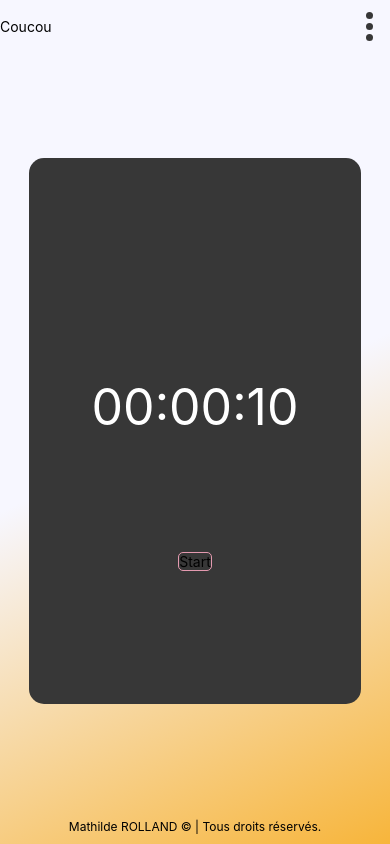
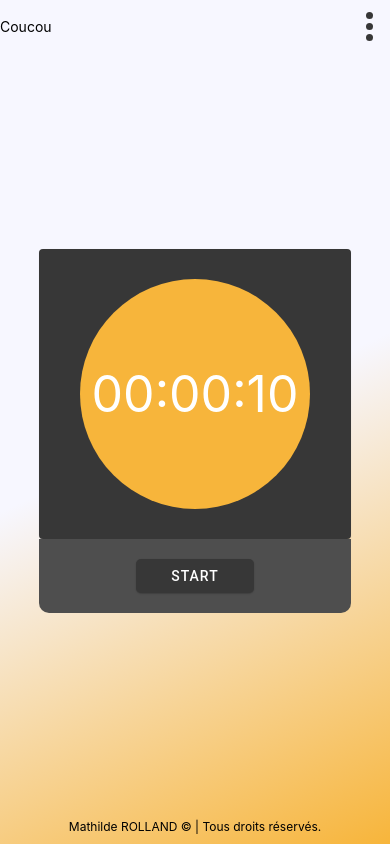
Before and after one commit to MathildeRolland/Pomme-d-Or, a React Native app: screen / in a window 390 px wide. Built offline with nearby package versions, Linux system fonts and the light colour scheme.

Commit message:
Big update of workCard styles

```diff
--- a/package.json
+++ b/package.json
@@ -16,6 +16,7 @@
     "react": "16.13.1",
     "react-dom": "16.13.1",
     "react-native": "https://github.com/expo/react-native/archive/sdk-42.0.0.tar.gz",
+    "react-native-paper": "^4.10.1",
     "react-native-web": "^0.17.1",
     "react-redux": "^7.2.6",
     "redux": "^4.1.2"
--- a/src/components/TimerCards/Button.tsx
+++ b/src/components/TimerCards/Button.tsx
@@ -1,52 +1,61 @@
-import React from 'react';
-import { useDispatch } from 'react-redux';
-import { SetNewConcentrationTime } from '../../redux/actions';
-import { StyleSheet, Pressable, Text } from 'react-native';
-import Colors from '../../../assets/vars/colors';
+// import React from 'react';
+// import { useDispatch, useSelector } from 'react-redux';
+// import { SetNewConcentrationTime } from '../../redux/actions';
+// import { StyleSheet, Pressable, Text } from 'react-native';
+// import Colors from '../../../assets/vars/colors';
+// import { RootState } from '../../redux';
 
-export type Props = {
-    time: number,
-};
+// // RN PAPER
+// import { Button } from 'react-native-paper';
 
-const Button: React.FC<Props> = ({ time }: Props) => {
-    const dispatch = useDispatch();
+// export type Props = {
+//     time: number,
+// };
 
-    // Function to start countdown
-    const timeCountdown = (seconds: number): void => {
-        // Set interval every second => return formated new time string
-        const countdown = setInterval(() => {
-            seconds = seconds - 1;
-            // setNewTime(seconds);
-            dispatch(SetNewConcentrationTime(seconds));
-            if(seconds === 0) {
-                clearInterval(countdown);
-            }
-        }, 1000);
-    }
+// const Button: React.FC<Props> = ({ time }: Props) => {
+//     const { concentrationTime } = useSelector((state: RootState) => state.timer);
+//     const dispatch = useDispatch();
 
-    return (
-        <Pressable
-            style={[styles.button]}
-            onPress={() => {
-                timeCountdown(time)
-            }}
-        >
-            <Text>Start</Text>
-        </Pressable>
-    )
-}
+//     // Function to start countdown
+//     const timeCountdown = (seconds: number): void => {
+//         // Set interval every second => return formated new time string
+//         const countdown = setInterval(() => {
+//             seconds = seconds - 1;
+//             // setNewTime(seconds);
+//             dispatch(SetNewConcentrationTime(seconds));
+//             if(seconds === 0) {
+//                 clearInterval(countdown);
+//             }
+//         }, 1000);
+//     }
 
-const styles = StyleSheet.create({
-    button: {
-        borderWidth: 1,
-        borderColor: Colors.pink,
-        borderRadius: 5,
-    },
-    buttonTitle: {
-        color: Colors.pink,
-        marginHorizontal: 25,
-        marginVertical: 5
-    }
-});
+//     return (
+//         <Button
+//             mode="contained"
+//             style={styles.button}
+//             onPress={() => {
+//                 timeCountdown(time)
+//             }}
+//         >
+//             {concentrationTime === 0 ? "Chill!" : "Start"}
+//         </Button>
+//     )
+// }
 
-export default Button;
+// const styles = StyleSheet.create({
+//     button: {
+//         width: '50%',
+//         borderWidth: 1,
+//         borderColor: Colors.pink,
+//         borderRadius: 5,
+//         paddingHorizontal: 25,
+//         paddingVertical: 10
+//     },
+//     buttonTitle: {
+//         color: Colors.pink,
+//         marginHorizontal: 25,
+//         marginVertical: 5
+//     }
+// });
+
+// export default Button;
--- a/src/components/TimerCards/Timer.tsx
+++ b/src/components/TimerCards/Timer.tsx
@@ -1,6 +1,7 @@
 import React from 'react';
 import { StyleSheet, View, Text } from 'react-native';
 import { convertToTimeStringFormat } from '../../utils/timers';
+import Colors from '../../../assets/vars/colors';
 
 // == == == == == == == == == == TYPES == == == == == == == == == == //
 interface Props {
@@ -21,10 +22,12 @@ const styles = StyleSheet.create({
     container: {
         width: 230,
         height: 230,
-        borderRadius: 115,
+        backgroundColor: Colors.gold,
+        borderRadius: 500,
         justifyContent: 'center',
         alignItems: 'center',
-        marginBottom: 30
+        marginVertical: 30,
+        alignSelf: 'center'
     },
     text: {
         fontSize: 50,
--- a/src/components/TimerCards/WorkCard.tsx
+++ b/src/components/TimerCards/WorkCard.tsx
@@ -1,13 +1,18 @@
 import React from 'react';
 import { useSelector, useDispatch } from 'react-redux';
-import { StyleSheet, View, Text, Pressable, BackHandler } from 'react-native';
+import { Dimensions, StyleSheet, View, Text, Pressable, BackHandler } from 'react-native';
 import Colors from '../../../assets/vars/colors'
+import { SetNewConcentrationTime } from '../../redux/actions';
+import { RootState } from '../../redux';
+
+// == RN PAPER
+import { Card, Button } from 'react-native-paper';
 
 // == COMPONENTS
 import Timer from './Timer';
-import Button from './Button';
-import { RootState } from '../../redux';
 
+
+// const { height } = Dimensions.get('window').height;
 // == == == == == == == == == == TYPES == == == == == == == == == == //
 // interface Props {
 //     background: string,
@@ -19,29 +24,69 @@ import { RootState } from '../../redux';
 
 const WorkCard = () => {
     const { concentrationTime } = useSelector((state: RootState) => state.timer);
+    const dispatch = useDispatch();
 
+    // Function to start countdown
+    const timeCountdown = (seconds: number): void => {
+        // Set interval every second => return formated new time string
+        const countdown = setInterval(() => {
+            seconds = seconds - 1;
+            // setNewTime(seconds);
+            dispatch(SetNewConcentrationTime(seconds));
+            if(seconds === 0) {
+                clearInterval(countdown);
+            }
+        }, 1000);
+    }
 
 
     return (
         <View style={styles.container}>
-            <Timer
-                time={concentrationTime}
-            />
+            <Card style={styles.timer}>
+                <Timer
+                    time={concentrationTime}
+                />
+            </Card>
+            <Card.Actions style={styles.buttonContainer}>
             <Button
-                time={concentrationTime}
-            />
+                mode="contained"
+                color={Colors.darkGrey}
+                style={styles.button}
+                onPress={() => {
+                    timeCountdown(concentrationTime);
+                }}
+            >
+             {concentrationTime === 0 ? "Chill!" : "Start"}
+            </Button>
+            </Card.Actions>
         </View>
     )
 }
 
 const styles = StyleSheet.create({
     container: {
-        flex: 1,
-        alignItems: 'center',
+        marginVertical: 70,
+        width: '80%',
+        alignSelf: 'center',
+    },
+    timer: {
+        borderTopLeftRadius: 15,
+        borderTopRightRadius: 15,
+        borderBottomLeftRadius: 0,
+        borderBottomRightRadius: 0,
+        backgroundColor: Colors.darkGrey,
+    },
+    buttonContainer: {
+        backgroundColor: "#4E4E4E",
+        borderBottomLeftRadius: 10,
+        borderBottomRightRadius: 10,
+        paddingVertical: 20,
         justifyContent: 'center',
-        backgroundColor: Colors.darkGrey,
-        borderRadius: 15,
-    }
+    },
+    button: {
+        width: '40%',
+        borderRadius: 5,
+    },
 })
 
 export default WorkCard;
--- a/src/screens/HomePage.tsx
+++ b/src/screens/HomePage.tsx
@@ -1,10 +1,13 @@
 import React, { useState } from 'react';
+import { useSelector } from 'react-redux';
 import { StyleSheet, View } from 'react-native';
 import Colors from '../../assets/vars/colors';
 
 // == COMPONENTS
 import WorkCard from '../components/TimerCards/WorkCard';
 import PauseCard from '../components/TimerCards/PauseCard';
+import { RootState } from '../redux';
+
 
 // == == == == == == == == == == TYPES == == == == == == == == == == //
 interface Props {
@@ -20,6 +23,7 @@ interface Props {
 // == == == == == == == == == == == == == == == == == == == == == == //
 
 export default function HomePage() {
+    const { concentrationTime } = useSelector((state: RootState) => state.timer);
 
     return (
         <View style={styles.container}>
@@ -39,8 +43,8 @@ export default function HomePage() {
 
 const styles = StyleSheet.create({
     container: {
-        flex: 6,
-        width: '85%',
-        margin: 115,
+        flex: 1,
+        width: '100%',
+        justifyContent: 'center',
     },
 })
```
Also changed, not shown: 1 other file (tests, documents, lock files or other folders).
